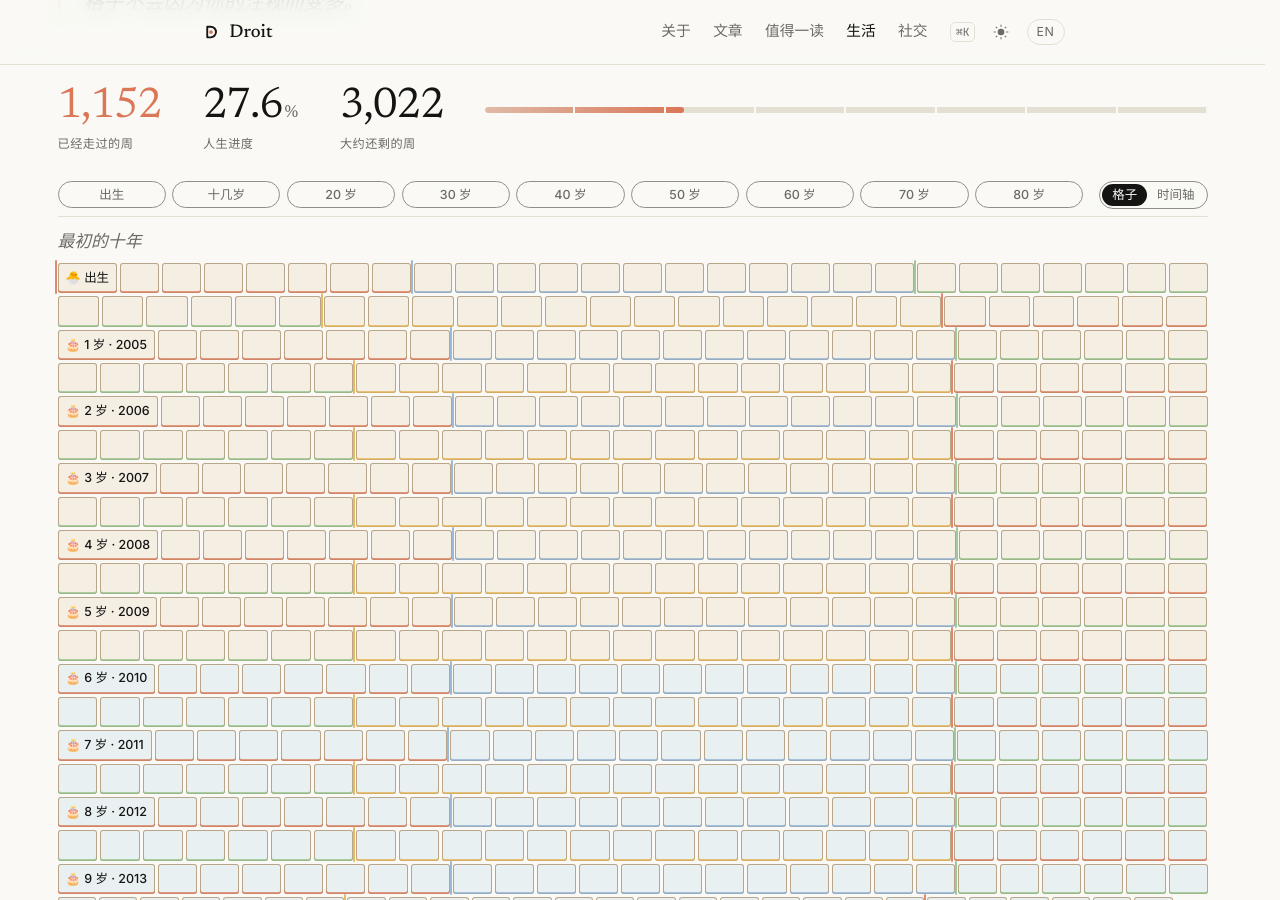
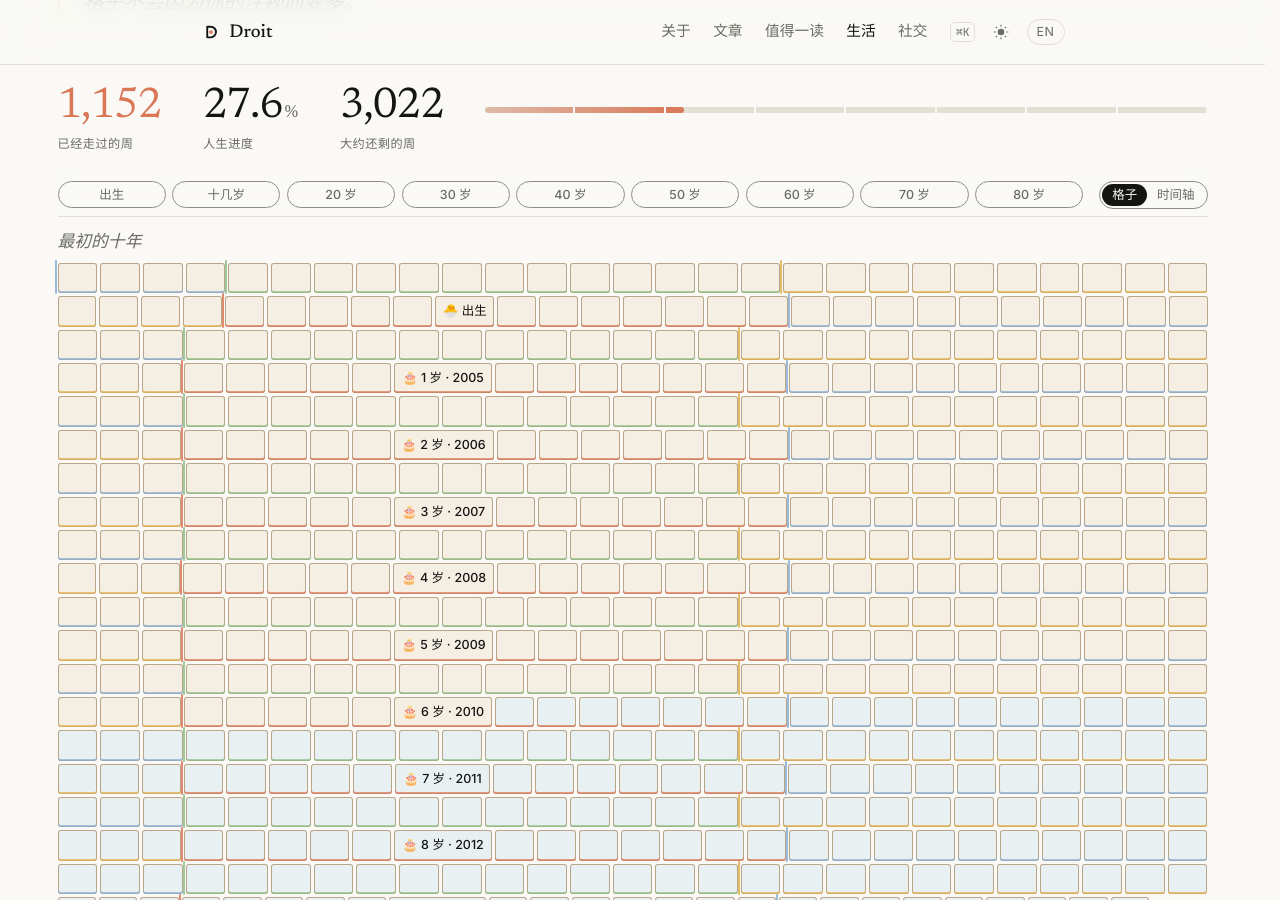
Before and after one commit to Right202209/Right202209.github.io, a Jekyll site: the page built from life/weeks.md, in a window 1280 px wide and 900 px high, scrolled down 482 px. Built offline with Jekyll 4.4.1, drawn with Linux system fonts in a browser that asks for light colours.

Commit message:
Update weeks module to clarify grid view start date and enhance birthday handling; improve README documentation in English and Chinese.

```diff
--- a/_data/weeks.yml
+++ b/_data/weeks.yml
@@ -10,6 +10,7 @@ view: grid # default view: grid | timeline (visitors can switch)
 hemisphere: north # season borders, split at 立春 立夏 立秋 立冬: north | south
 
 birthday: "2004-09-12" # ← your birthday (it is public on the site)
+# The grid starts on January 1 of the birth year; birthdays and age use the date above.
 life_expectancy: 80 # how many years to draw
 
 # Phases of life → box fill. Start with `age:` (years) or `start:` (a date).
--- a/_includes/weeks/grid.html
+++ b/_includes/weeks/grid.html
@@ -14,8 +14,16 @@
 {%- for age in (0..w_years) -%}
   {%- assign y0 = w_by | plus: age -%}
   {%- assign y1 = y0 | plus: 1 -%}
-  {%- assign from = y0 | append: "-" | append: w_md | date: "%s" | plus: 0 -%}
-  {%- assign to = y1 | append: "-" | append: w_md | date: "%s" | plus: 0 -%}
+  {%- assign from = y0 | append: "-01-01" | date: "%s" | plus: 0 -%}
+  {%- assign to = y1 | append: "-01-01" | date: "%s" | plus: 0 -%}
+  {%- assign bday_md = w_bd | slice: 5, 5 -%}
+  {%- if bday_md == "02-29" -%}
+    {%- assign leap4 = y0 | modulo: 4 -%}
+    {%- assign leap100 = y0 | modulo: 100 -%}
+    {%- assign leap400 = y0 | modulo: 400 -%}
+    {%- unless leap400 == 0 or leap4 == 0 and leap100 != 0 -%}{%- assign bday_md = "02-28" -%}{%- endunless -%}
+  {%- endif -%}
+  {%- assign bday = y0 | append: "-" | append: bday_md | date: "%s" | plus: 0 -%}
   {%- assign dec = age | modulo: 10 -%}
   {%- if dec == 0 and age != 0 -%}
     {%- if age == 10 -%}{%- assign dl = t.weeks_teens -%}{%- else -%}{%- assign dl = t.weeks_decade | replace: ph_n, age -%}{%- endif -%}
@@ -31,6 +39,7 @@
     {%- assign ts = i | times: WK | plus: from -%}
     {%- assign te = ts | plus: WK -%}
     {%- if te > to -%}{%- assign te = to -%}{%- endif -%}
+    {%- assign is_bday = false -%}{%- if bday >= ts and bday < te -%}{%- assign is_bday = true -%}{%- endif -%}
     {%- assign ei = 0 -%}{%- for s in w_era_ts -%}{%- assign tt = s | plus: 0 -%}{%- if tt <= ts -%}{%- assign ei = forloop.index0 -%}{%- endif -%}{%- endfor -%}
     {%- assign pi = 0 -%}{%- for s in w_pl_ts -%}{%- assign tt = s | plus: 0 -%}{%- if tt <= ts -%}{%- assign pi = forloop.index0 -%}{%- endif -%}{%- endfor -%}
     {%- comment -%} Season of the week's last day, split at 立春 立夏 立秋 立冬 (_data/solar_terms.yml). {%- endcomment -%}
@@ -74,11 +83,11 @@
       {%- endif -%}
     {%- endfor -%}
     {%- assign lab = elab -%}
-    {%- if i == 0 -%}
+    {%- if is_bday -%}
       {%- if age == 0 -%}{%- capture lab -%}🐣 {{ t.weeks_born }}{%- endcapture -%}
       {%- else -%}{%- assign lab = t.weeks_bday | replace: ph_n, age | replace: ph_y, y0 -%}{%- endif -%}
     {%- endif -%}
-    <i class="e{{ ei }} p{{ pi }} q{{ sn }}{% if tick %} s{{ sn }}{% endif %}{% if ts > w_today %} f{% elsif te > w_today %} now{% endif %}{% if hasev %} ev{% if elab == "" %} pv{% endif %}{% endif %}{% if i == 0 %} bd{% endif %}"{% if term != "" %} data-st="{{ tn }} {{ term }}"{% endif %}{% if elab != "" %} id="ev-{{ idate }}" data-k="{{ keys }}" data-ev="{{ elab | escape }}"{% endif %}>{{ lab }}</i>
+    <i class="e{{ ei }} p{{ pi }} q{{ sn }}{% if tick %} s{{ sn }}{% endif %}{% if ts > w_today %} f{% elsif te > w_today %} now{% endif %}{% if hasev %} ev{% if elab == "" %} pv{% endif %}{% endif %}{% if is_bday %} bd{% endif %}"{% if term != "" %} data-st="{{ tn }} {{ term }}"{% endif %}{% if elab != "" %} id="ev-{{ idate }}" data-k="{{ keys }}" data-ev="{{ elab | escape }}"{% endif %}>{{ lab }}</i>
   {%- endfor -%}
   </span></div>
 {%- endfor -%}
--- a/assets/js/main.js
+++ b/assets/js/main.js
@@ -162,10 +162,12 @@
     var show = function (c) {
       if (!c || c.tagName !== 'I' || !c.parentNode.classList.contains('wk-cells') || (c.classList.contains('f') && !c.dataset.ev)) { tip.hidden = true; return; }
       var row = c.closest('.wk-yr'), i = Array.prototype.indexOf.call(c.parentNode.children, c);
-      // Rows are ~20-week chunks that cross birthdays, so age and week-of-year come from the cell's own date.
-      var d = ymd(row.dataset.from) + i * WEEK, y = new Date(d).getUTCFullYear(), bd = Date.UTC(y, bm, bdd);
-      if (d < bd) { y--; bd = Date.UTC(y, bm, bdd); }
-      var age = y - by, wn = Math.floor((d - bd) / WEEK) + 1;
+      // Weeks start on January 1; age still follows the actual birthday (Feb 28 in non-leap years).
+      var d = ymd(row.dataset.from) + i * WEEK, y = new Date(d).getUTCFullYear();
+      var bd = Date.UTC(y, bm, Math.min(bdd, new Date(Date.UTC(y, bm + 1, 0)).getUTCDate()));
+      var age = y - by - (d < bd && !c.classList.contains('bd') ? 1 : 0);
+      var wn = Math.floor((d - Date.UTC(y, 0, 1)) / WEEK) + 1;
+      var ageText = age < 0 ? (zh ? '出生前' : 'Before birth') : (zh ? age + ' 岁' : 'age ' + age);
       var era = name('era', c.className), place = name('place', c.className);
       var where = [era, place && (zh ? '在' + place : 'in ' + place)].filter(Boolean).join(zh ? '，' : ', ');
       // Season (split at 立春 立夏 立秋 立冬); the week a season begins names its solar term.
@@ -173,7 +175,7 @@
       var season = c.dataset.st ? (zh ? SOLAR_ZH : SOLAR_EN)[st[0]] + ' ' + fmt(ymd(st[1]), zh).replace(/^\d{4}-/, '')
                  : q ? (zh ? SEASON_ZH : SEASON_EN)[q[1]] : '';
       var priv = c.classList.contains('pv') ? (zh ? '🔒 私密' : '🔒 Private') : '';
-      tip.textContent = [fmt(d, zh), zh ? age + ' 岁第 ' + wn + ' 周' : 'age ' + age + ', week ' + wn, season, where, c.dataset.ev || priv]
+      tip.textContent = [fmt(d, zh), zh ? y + ' 年第 ' + wn + ' 周' : 'week ' + wn + ' of ' + y, ageText, season, where, c.dataset.ev || priv]
         .filter(Boolean).join(' · ');
       tip.hidden = false;
       var r = c.getBoundingClientRect(), w = tip.offsetWidth, o = wk.getBoundingClientRect();
```
Also changed, not shown: other parts of _includes/weeks/grid.html (+2 -2 lines), docs/en/README.md (+2 -2 lines), docs/zh-CN/README.md (+2 -2 lines).
